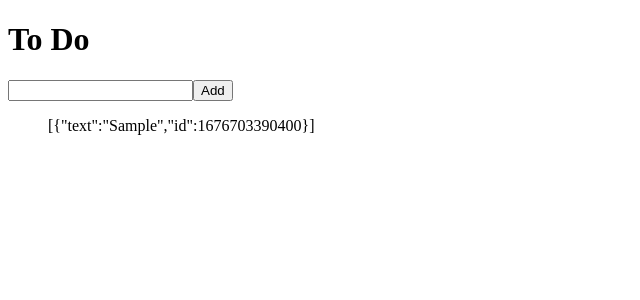
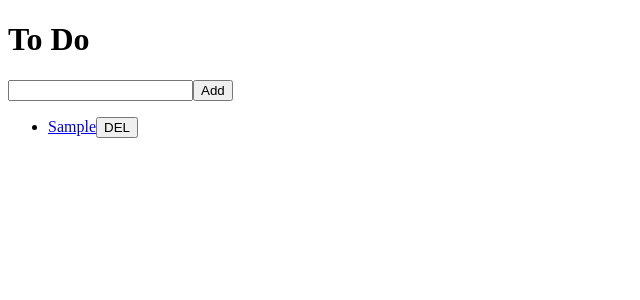
Before and after one commit to Eugeeun/vanilla-redux, a React (Create React App) app: page / in a window 1280 px wide. Both pictures are taken after typing "Sample" into the empty fields and a click on the button "Add". Shown: the top 300 px of the page, without its empty margins (0-640 px from the left). Built offline with nearby package versions, Linux system fonts and the light colour scheme.

Commit message:
add delete btn

```diff
--- /dev/null
+++ b/src/components/ToDo.js
@@ -0,0 +1,19 @@
+import React from 'react';
+import { deleteToDo } from '../store';
+import { useDispatch } from 'react-redux';
+import { Link } from 'react-router-dom';
+
+function ToDo(todo) {
+  const dispatch = useDispatch();
+  const onClick = () => {
+    dispatch(deleteToDo(todo.id));
+  };
+  return (
+    <li>
+      <Link to={`/${todo.id}`}>{todo.text}</Link>
+      <button onClick={onClick}>DEL</button>
+    </li>
+  );
+}
+
+export default ToDo;
--- a/src/routes/Home.js
+++ b/src/routes/Home.js
@@ -1,27 +1,31 @@
 import React, { useState } from 'react';
 import { useSelector, useDispatch } from 'react-redux';
 import { addToDo } from '../store';
+import ToDo from '../components/ToDo';
 
 function Home() {
   const [text, setText] = useState('');
-  const toDo = useSelector(state => state);
+  const toDos = useSelector(state => state);
   const dispatch = useDispatch();
 
   const onChange = event => setText(event.target.value);
   const onSubmit = event => {
     event.preventDefault();
     dispatch(addToDo(text));
-    console.log(text);
     setText('');
   };
   return (
     <div>
       <h1>To Do</h1>
       <form action='' onSubmit={onSubmit}>
-        <input type='text' value={text} onChange={onChange} />
+        <input type='text' value={text} onChange={onChange} required />
         <button>Add</button>
       </form>
-      <ul>{JSON.stringify(toDo)}</ul>
+      <ul>
+        {toDos.map(toDo => (
+          <ToDo {...toDo} key={toDo.id} />
+        ))}
+      </ul>
     </div>
   );
 }
```
